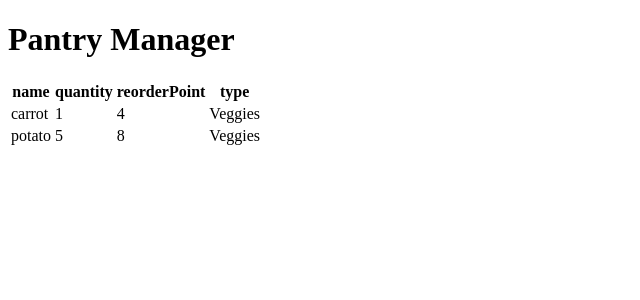
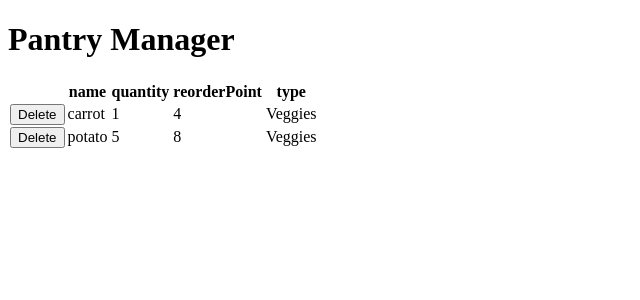
Before and after one commit to mbren2/eg_reactTraining, a React (Create React App) app in the folder eg-training/eg-training/: page / in a window 1280 px wide. Shown: the top 300 px of the page, without its empty margins (0-640 px from the left). Built offline with nearby package versions, Linux system fonts and the light colour scheme; data requests are answered from the project's data file.

Commit message:
Added delete button to table and alert when clicked

```diff
--- a/eg-training/eg-training/src/App.tsx
+++ b/eg-training/eg-training/src/App.tsx
@@ -20,14 +20,14 @@ export function App() {
   useEffect(() => {
     async function callGetFoods() {
       const response = await getFoods();
-      debugger;
       if(!response.ok) throw new Error("Call to getFoods has failed.");
       const json  = await response.json();
       //calling setFoods here will store it "in state" with the logic above
       setFoods(json);
     }
     callGetFoods();
-  });
+    //using an empty array for useEffect since we only want this to run once
+  }, []);
 
   function renderFoods() {
     {
@@ -48,6 +48,7 @@ export function App() {
       <table>
         <thead>
           <tr>
+            <th></th>
             <th>name</th>
             <th>quantity</th>
             <th>reorderPoint</th>
@@ -55,8 +56,10 @@ export function App() {
           </tr>
         </thead>
         <tbody>
+          {/* Exercise 3: Add a delete button next to the name. WHen clicked, alert('clicked') */}
           {foods.map((food) => (
             <tr key={food.name}>
+              <button onClick={() => alert('clicked')}>Delete</button>
               <td>{food.name}</td>
               <td>{food.quantity}</td>
               <td>{food.reorderPoint}</td>
--- a/eg-training/eg-training/src/index.tsx
+++ b/eg-training/eg-training/src/index.tsx
@@ -11,6 +11,7 @@ const headStyle = {color: "blue", marginBottom: 10 };
 //For                                                   htmlFor
 //inline styles in HTML are strings                     Inline styles are objects
 // <!-- comments like this -->                          {/*comments like this*/}
+//Attributes are kebab-cased                            props are camelCased
 function Heading(props: any) {
     return (<h1 className="head" style={headStyle}>
         {props.children}
```
